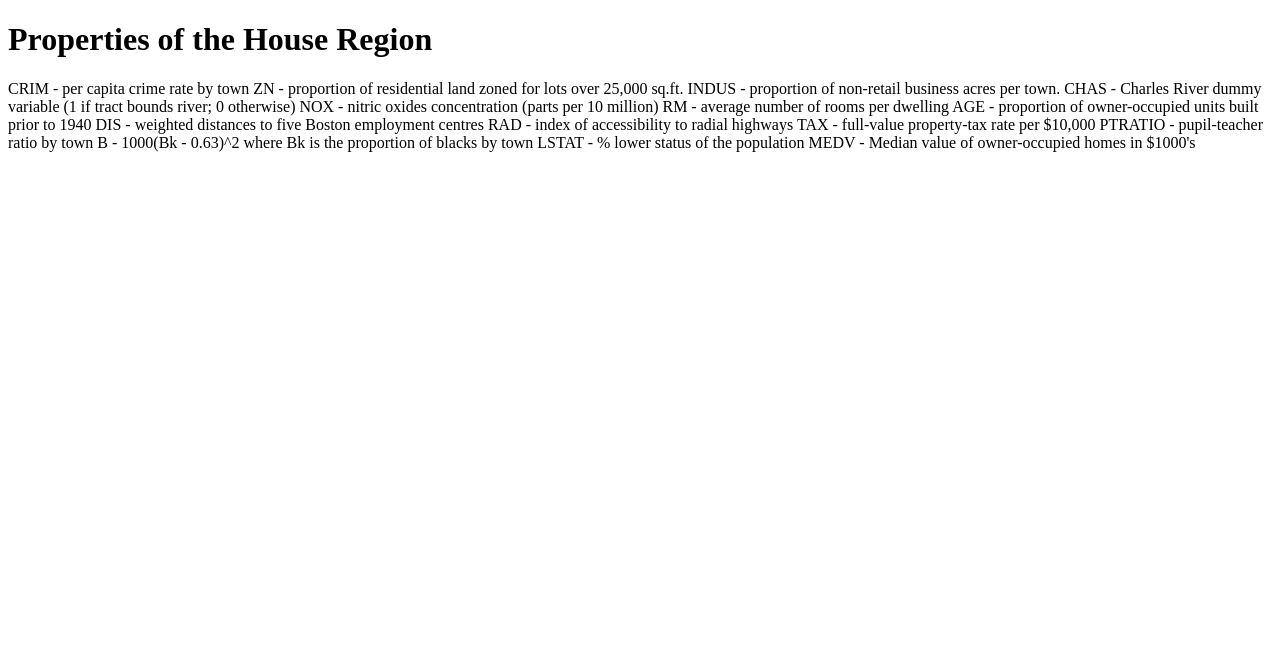
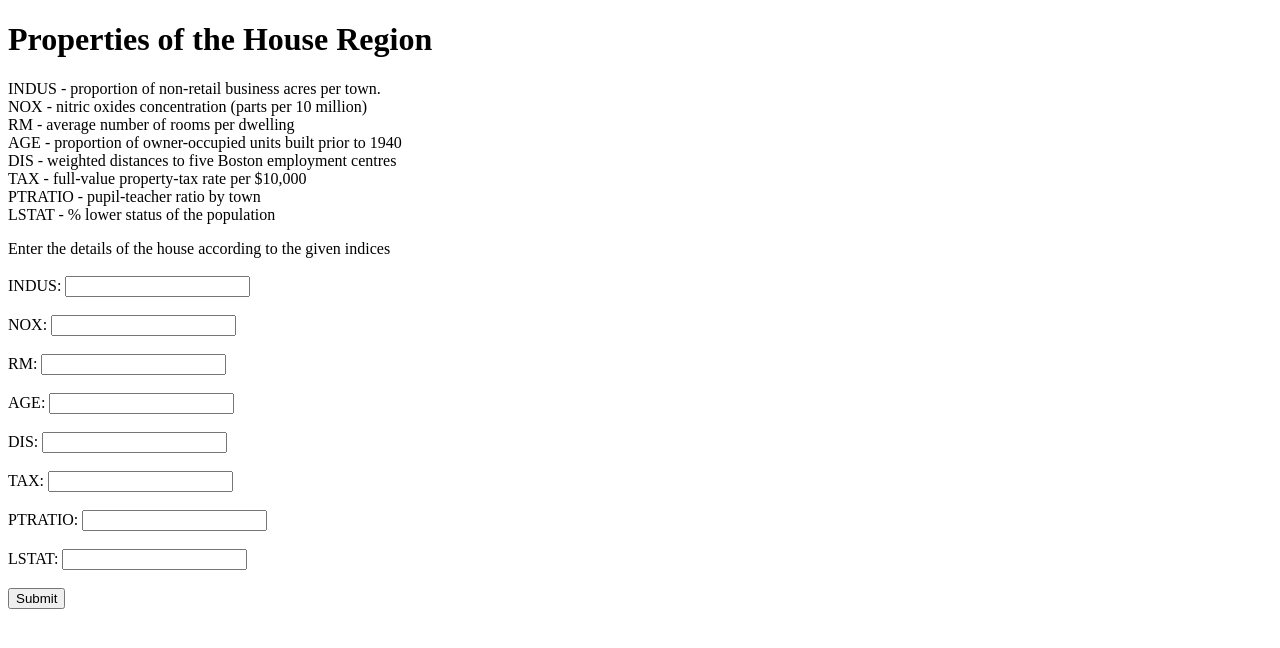
Before and after one commit to Simpl1fy/Boston_House_Price-Web-App, a Flask app: page / in a window 1280 px wide. Shown: the top 648 px of the page. Run offline with Flask 3, Linux system fonts and the light colour scheme.

Commit message:
testing taking input

```diff
--- a/main.py
+++ b/main.py
@@ -1,4 +1,6 @@
 from flask import Flask, redirect, url_for, render_template, request
+from sklearn.preprocessing import MinMaxScaler
+import numpy as np
 
 app = Flask(__name__)
 
@@ -6,5 +8,30 @@ app = Flask(__name__)
 def form():
     return render_template('index.html')
 
+
+@app.route('/submit', methods=['POST', 'GET'])
+def submit():
+    if request.method == 'POST':
+        indus = float(request.form['indus'])
+        nox = float(request.form['nox'])
+        rm = float(request.form['rm'])
+        age = float(request.form['age'])
+        dis = float(request.form['dis'])
+        tax = float(request.form['tax'])
+        ptratio = float(request.form['ptratio'])
+        lstat = float(request.form['lstat'])
+    # array = np.array([indus, nox, rm, age, dis, tax, ptratio, lstat])
+    data = {'indus': indus, 'nox': nox, 'rm': rm, 'age': age, 'dis': dis, 'tax': tax, 'ptratio': ptratio, 'lstat': lstat}
+    return redirect(url_for('print', input= data))
+
+
+@app.route('/print/<input>')
+def print(input):
+    return render_template('print.html', data=input)
+
+
+
+
+
 if __name__ == '__main__':
-    app.run()
+    app.run(debug=True)
--- a/templates/index.html
+++ b/templates/index.html
@@ -8,21 +8,35 @@
 <body>
     <h1>Properties of the House Region</h1>
     <p>
-        CRIM - per capita crime rate by town
-        ZN - proportion of residential land zoned for lots over 25,000 sq.ft.
-        INDUS - proportion of non-retail business acres per town.
-        CHAS - Charles River dummy variable (1 if tract bounds river; 0 otherwise)
-        NOX - nitric oxides concentration (parts per 10 million)
-        RM - average number of rooms per dwelling
-        AGE - proportion of owner-occupied units built prior to 1940
-        DIS - weighted distances to five Boston employment centres
-        RAD - index of accessibility to radial highways
-        TAX - full-value property-tax rate per $10,000
-        PTRATIO - pupil-teacher ratio by town
-        B - 1000(Bk - 0.63)^2 where Bk is the proportion of blacks by town
-        LSTAT - % lower status of the population
-        MEDV - Median value of owner-occupied homes in $1000's
+        INDUS - proportion of non-retail business acres per town. <br>
+        NOX - nitric oxides concentration (parts per 10 million) <br>
+        RM - average number of rooms per dwelling <br>
+        AGE - proportion of owner-occupied units built prior to 1940 <br>
+        DIS - weighted distances to five Boston employment centres <br>
+        TAX - full-value property-tax rate per $10,000 <br>
+        PTRATIO - pupil-teacher ratio by town <br>
+        LSTAT - % lower status of the population <br>
     </p>
+    Enter the details of the house according to the given indices<br><br>
+    <form action="/submit" method="post">
+        <label for="indus">INDUS: </label>
+        <input type="text" name="indus" id="indus"> <br><br>
+        <label for="nox">NOX: </label>
+        <input type="text" name="nox" id="nox"> <br><br>
+        <label for="rm">RM: </label>
+        <input type="text" name="rm" id="rm"> <br><br>
+        <label for="rm">AGE: </label>
+        <input type="text" name="age" id="age"> <br><br>
+        <label for="rm">DIS: </label>
+        <input type="text" name="dis" id="dis"> <br><br>
+        <label for="rm">TAX: </label>
+        <input type="text" name="tax" id="tax"> <br><br>
+        <label for="rm">PTRATIO: </label>
+        <input type="text" name="ptratio" id="ptratio"> <br><br>
+        <label for="rm">LSTAT: </label>
+        <input type="text" name="lstat" id="lstat"> <br><br>
+        <input type="submit" value="Submit">
+    </form>
 
 </body>
 </html>
```
Also changed, not shown: templates/print.html (added, +13 -0 lines).
